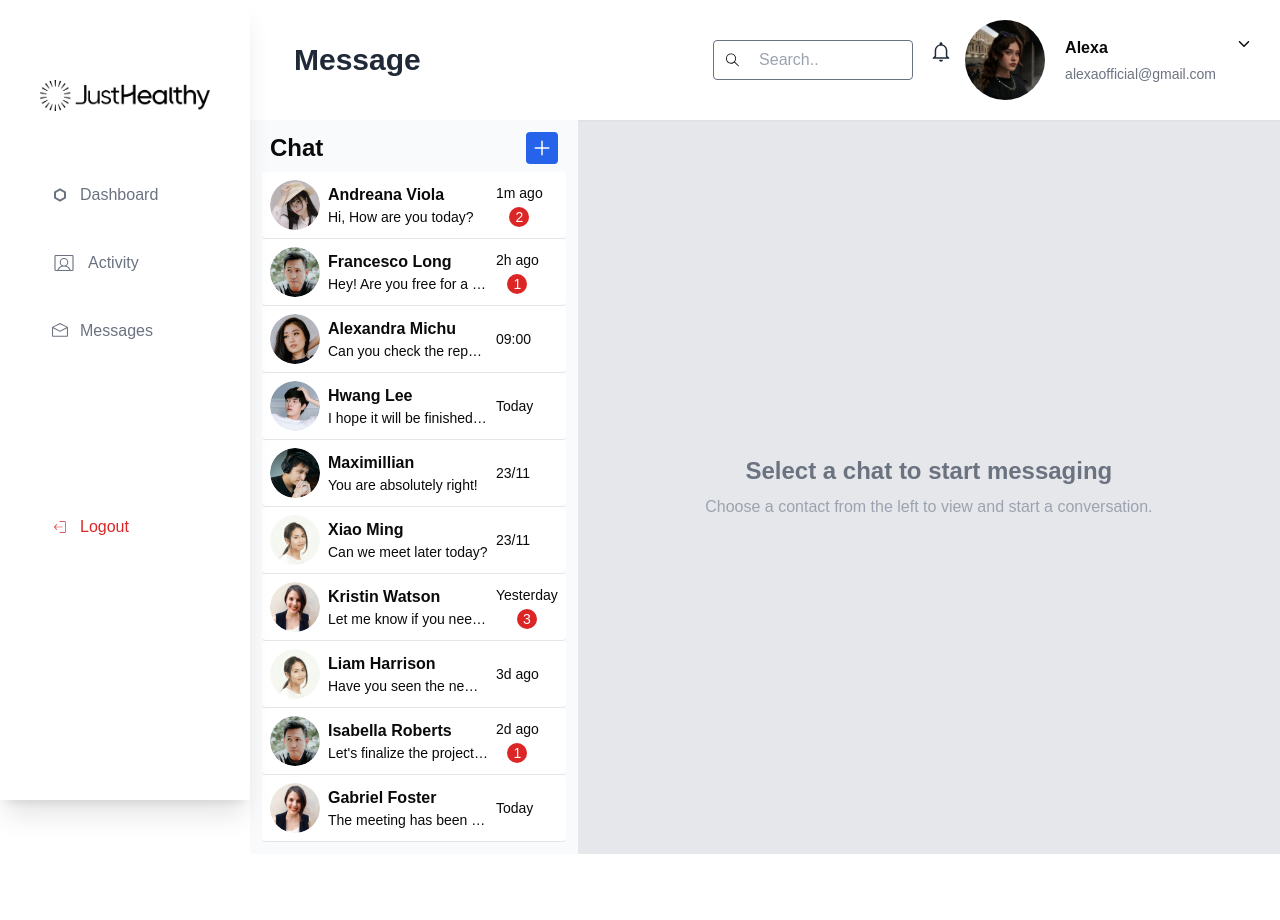
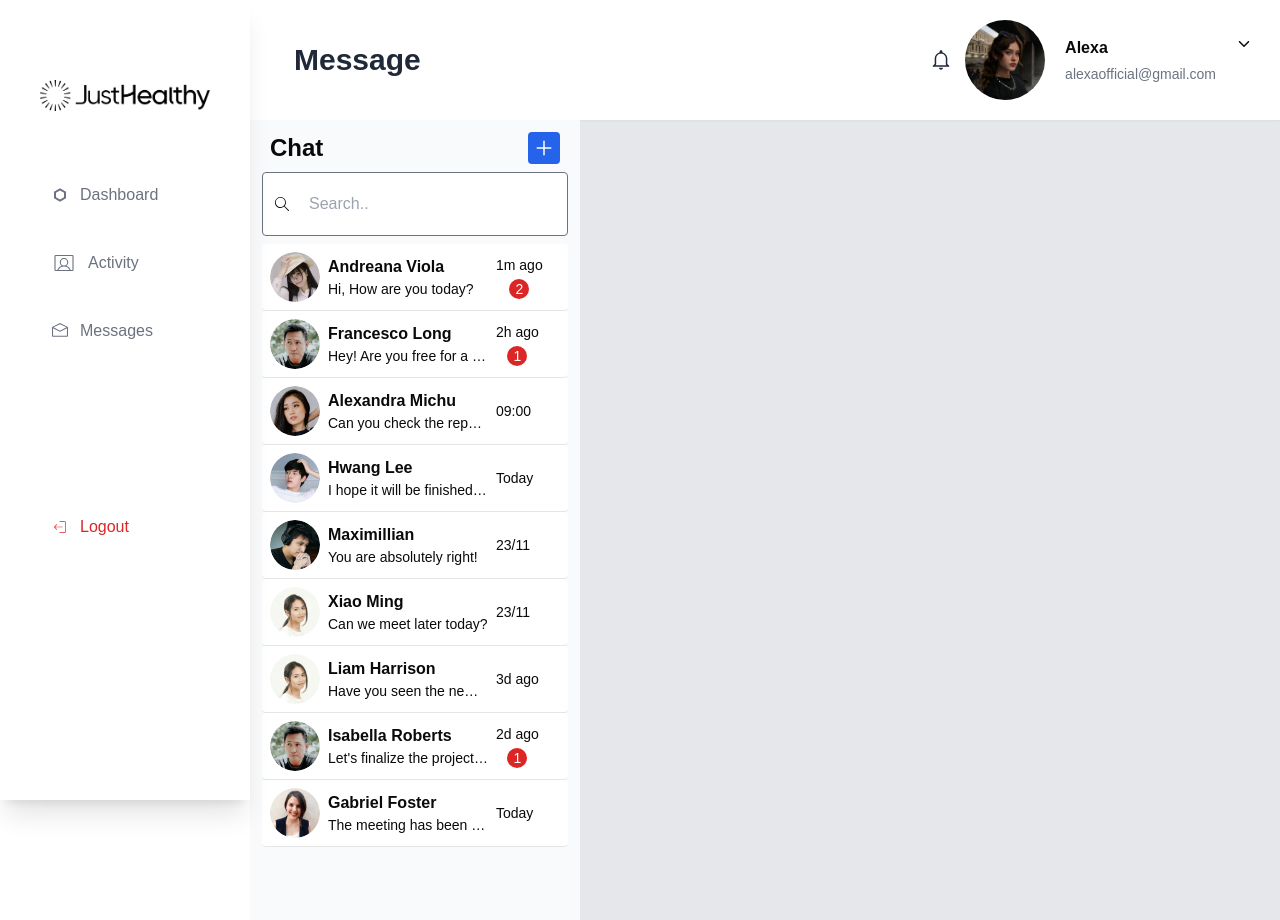
Before and after one commit to umansheikh0611/Frontend, a Next.js app: page /messaging in a window 1280 px wide. Before the commit the page ends 854 px from the top, so only its background shows below. Built offline with nearby package versions, Linux system fonts and the light colour scheme.

Commit message:
updatedd

```diff
--- a/src/app/data/detail.ts
+++ b/src/app/data/detail.ts
@@ -201,23 +201,7 @@ export const contacts = [
       { sender: "Xiao Ming", message: "Thank you!", time: "Yesterday, 3:25 PM" },
     ],
   },
-  {
-    id: 7,
-    name: "Kristin Watson",
-    message: "Let me know if you need more info.",
-    time: "Yesterday",
-    unreadCount: 3,
-    image: ProfileImage7,
-    condition: "No condition",
-    email: "kristin@domain.com",
-    contact: "(333) 555-0654",
-    status: "active",
-    chatHistory: [
-      { sender: "Kristin Watson", message: "Let me know if you need more info.", time: "Yesterday, 4:00 PM" },
-      { sender: "You", message: "Got it, will do.", time: "Yesterday, 4:05 PM" },
-      { sender: "Kristin Watson", message: "Thanks so much!", time: "Yesterday, 4:10 PM" },
-    ],
-  },
+
   {
     id: 8,
     name: "Liam Harrison",
--- a/src/components/CHAT.tsx
+++ b/src/components/CHAT.tsx
@@ -4,9 +4,17 @@ import { useState } from "react";
 import { IoAdd } from "react-icons/io5";
 import Image from "next/image";
 import { contacts, Contact } from "../app/data/detail"; // Importing contacts data and Contact type
-import { MdOutlinePhone, MdOutlineInsertEmoticon } from "react-icons/md";
-import { BsLayoutSidebarReverse, BsThreeDotsVertical, BsSendFill } from "react-icons/bs";
+import {
+  MdOutlinePhone,
+  MdOutlineInsertEmoticon,
+} from "react-icons/md";
+import {
+  BsLayoutSidebarReverse,
+  BsThreeDotsVertical,
+  BsSendFill,
+} from "react-icons/bs";
 import { FiLink } from "react-icons/fi";
+import { SlMagnifier } from "react-icons/sl";
 
 // Defining the shape of a single chat message
 interface ChatMessage {
@@ -37,18 +45,27 @@ export default function Chat() {
 
   return (
     <section>
-      <div className="w-full flex relative">
+      <div className="w-full h-screen  flex relative">
         {/* Contacts List */}
         <div
-          className={`w-full lg:w-[330px] bg-gray-50 p-3 flex flex-col gap-2 ${
+  className={`w-full min-w-[300px] h-full overflow-y-auto overflow-x-hidden lg:w-[330px] bg-gray-50 p-3 flex flex-col gap-2 ${
     isChatOpen ? "hidden lg:flex" : ""
   }`}
 >
+
           <div className="flex px-2 justify-between">
             <h2 className="text-2xl font-bold">Chat</h2>
             <div className="bg-blue-600 p-1 rounded">
               <IoAdd className="text-2xl text-white" />
             </div>
+          </div>
+          <div className="search w-full h-16 flex items-center bg-white gap-5 px-3 rounded border border-gray-500">
+            <SlMagnifier className="text-1xl" />
+            <input
+              type="text"
+              placeholder="Search.."
+              className="w-full h-full focus:outline-none"
+            />
           </div>
 
           <div className="messaging-container flex flex-col">
@@ -86,25 +103,11 @@ export default function Chat() {
           </div>
         </div>
 
-        {/* Placeholder when no chat is open */}
-        {!selectedContact && (
-          <div className="w-full items-center justify-center hidden lg:flex">
-            <div className="text-center p-10">
-              <h2 className="text-2xl font-bold text-gray-500">
-                Select a chat to start messaging
-              </h2>
-              <p className="text-gray-400 mt-2">
-                Choose a contact from the left to view and start a conversation.
-              </p>
-            </div>
-          </div>
-        )}
-
-        {/* Chat Box */}
+        {/* Chat and Sidebar */}
         {selectedContact && (
-          <div className="flex w-full">
+          <div className="flex w-full h-screen">
             <div
-              className={`w-full h-full bg-white border flex flex-col p-3 ${
+              className={`w-full h-screen bg-white border flex flex-col p-3 ${
                 !isChatOpen ? "hidden lg:flex" : ""
               }`}
             >
@@ -132,7 +135,7 @@ export default function Chat() {
               </div>
 
               {/* Chat Messages */}
-              <div className="w-full h-full bg-gray-100 mt-5 rounded-xl p-4 overflow-y-auto sm:h-[70vh]">
+              <div className="w-full h-[100%] bg-gray-100 mt-5 rounded-xl p-4 overflow-y-auto">
                 {selectedContact.chatHistory.length === 0 ? (
                   <div className="w-full flex items-center justify-center">
                     <div className="text-center p-10">
@@ -195,23 +198,28 @@ export default function Chat() {
               </div>
             </div>
 
-            {/* User Info */}
+            {/* User Info Sidebar */}
             <div
               className={`w-[300px] h-screen bg-[#fafafa] p-5 border flex flex-col ${
-                isSidebarOpen ? "block absolute top-0 right-0 h-screen  " : "hidden"
-              } lg:block  `}
+                isSidebarOpen ? "block absolute top-0 right-0 h-screen" : "hidden"
+              } lg:block`}
             >
-             <div className="flex flex-col gap-5" >
+              <div className="flex flex-col gap-5">
                 <div className="flex items-center justify-between">
                   <h2 className="text-lg font-bold text-gray-700">User Info</h2>
-                <BsLayoutSidebarReverse onClick={toggleSidebar}  className={`${isSidebarOpen ? "block" : "hidden"}`}/>
+                  <BsLayoutSidebarReverse
+                    onClick={toggleSidebar}
+                    className={`${
+                      isSidebarOpen ? "block" : "hidden"
+                    }`}
+                  />
                 </div>
                 <ul className="flex flex-col gap-3">
                   <li className="flex items-center justify-between">
                     <h3 className="text-sm font-bold text-gray-700">Name</h3>
                     <span className="text-right">{selectedContact.name}</span>
                   </li>
-                <li className="flex items-center justify-between gap-5">
+                  <li className="flex items-center justify-between">
                     <h3 className="text-sm font-bold text-gray-700">Email</h3>
                     <span className="text-right">{selectedContact.email}</span>
                   </li>
@@ -224,13 +232,6 @@ export default function Chat() {
                     <span className="text-right">{selectedContact.status}</span>
                   </li>
                 </ul>
-              <div className="flex flex-col gap-4 justify-center text-center">
-                <h1 className="text-lg font-bold text-gray-700">About</h1>
-                <p className="text-sm">
-                  Lorem ipsum dolor sit amet consectetur adipisicing elit. Vero
-                  deserunt perspiciatis eaque impedit quisquam.
-                </p>
-              </div>
               </div>
             </div>
           </div>
--- a/src/components/MESSAGEHEADE.tsx
+++ b/src/components/MESSAGEHEADE.tsx
@@ -1,5 +1,4 @@
 import Image from "next/image"
-import { SlMagnifier } from "react-icons/sl";
 import { IoMdNotificationsOutline } from "react-icons/io";
 import { IoIosArrowDown } from "react-icons/io";
 
@@ -13,10 +12,7 @@ export default function MessageHead(){
             </h1>
 <div className="flex items-center flex-wrap gap-3 ">
  <div className="flex gap-4" >
- <div className="search w-[200px] h-10  flex items-center bg-white gap-5 px-3 rounded border border-gray-500" >
-    <SlMagnifier className="text-1xl"  />
-        <input type="text" placeholder="Search.." className=" w-full h-full focus:outline-none "/>
-    </div>
+
     <div className="icon-notify  ">
     <IoMdNotificationsOutline  className="text-2xl text-gray-800" />
     </div>
```
Lines whose indentation alone changed are shown as unchanged.
